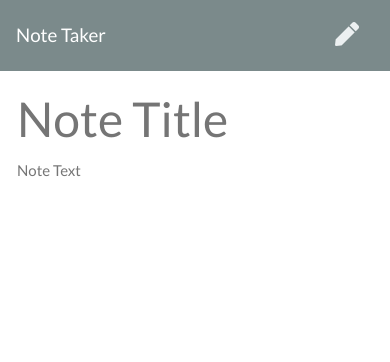
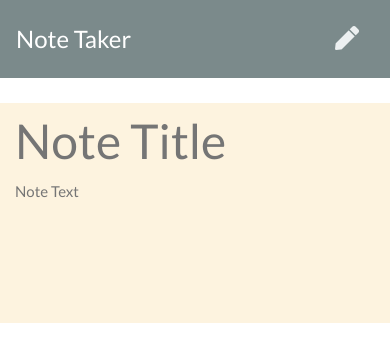
Before and after one commit to mhans003/notetaker, a website: page notes.html in a window 390 px wide. Drawn offline with nearby package versions, Linux system fonts and the light colour scheme; no server answers.

Commit message:
Continued styling: Changed background color of note taking area and changed padding/margins. Heading on main page smaller on small screens.

```diff
--- a/db/db.json
+++ b/db/db.json
@@ -1 +1 @@
-[{"title":"This is an example","text":"sdfsdf","id":"842250","date":"10/18/2020"},{"title":"This ikjhs an example","text":"sdfsdf","id":"738532","date":"10/18/2020"},{"title":"lkjlk","text":"lkjklj\n\n\nlkjlkj","id":"196065","date":"10/18/2020"},{"title":"lkjlk","text":"lkjklj\n\n\nlkjlkjkj","id":"157953","date":"10/18/2020"}]
+[{"title":"This is an example","text":"sdfsdf","id":"842250","date":"10/18/2020"},{"title":"This ikjhs an example","text":"sdfsdf","id":"738532","date":"10/18/2020"},{"title":"lkjlk","text":"lkjklj\n\n\nlkjlkj","id":"196065","date":"10/18/2020"},{"title":"lkjlk","text":"lkjklj\n\n\nlkjlkjkj","id":"157953","date":"10/18/2020"},{"title":"jb","text":"kh","id":"900041","date":"10/19/2020"},{"title":"fdfd","text":"ffg","id":"315938","date":"10/19/2020"}]
--- a/public/style.css
+++ b/public/style.css
@@ -2,6 +2,10 @@ html, body {
   height: 100%;
   margin: 0;
   padding: 0;
+}
+
+.navbar-brand {
+  font-size: 1.5rem;
 }
 
 .save-note {
@@ -22,16 +26,19 @@ html, body {
   border: none;
 }
 
+.note-title, .note-textarea {
+  background-color: rgba(247, 215, 148,0.3);
+  padding-left: 15px;
+}
+
 .note-textarea {
   resize: none;
   /*height: calc(100% - 63px);*/
   height: 100%;
-  padding-top: 15px;
 }
 
 .note-title {
-  height: 50px;
-  margin-top: 13px;
+  height: 75px;
   font-size: 3rem;
 }
 
@@ -70,6 +77,11 @@ html, body {
   cursor: pointer;
 }
 
+.col-sm-8, .col-sm-4 {
+  padding-left: 0px;
+  padding-right: 0px;
+}
+
 @media screen and (max-width: 575px) {
   .list-container .card {
     height: initial;
@@ -78,4 +90,14 @@ html, body {
     margin-right: auto;
     margin-top: 10px;
   }
+
+  .note-title {
+    margin-top: 15px;
+  }
 }
+
+@media screen and (max-width: 352px) {
+  h1 {
+    font-size: 1.8rem;
+  }
+}
```
Also changed, not shown: index.html (+1 -0 lines).
